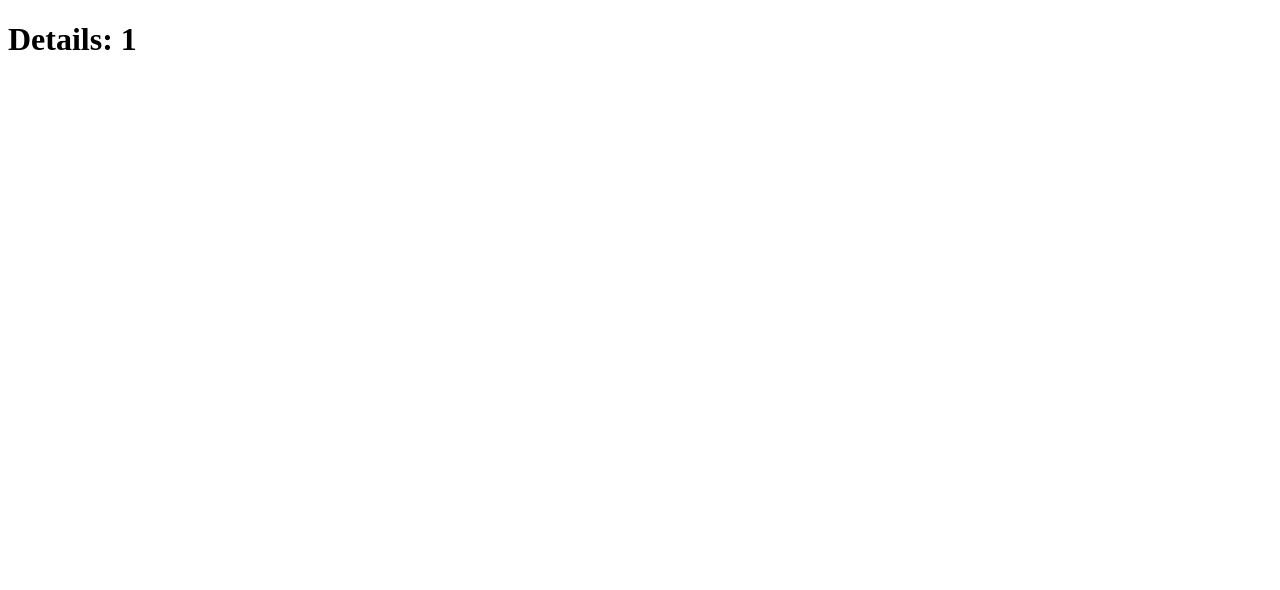
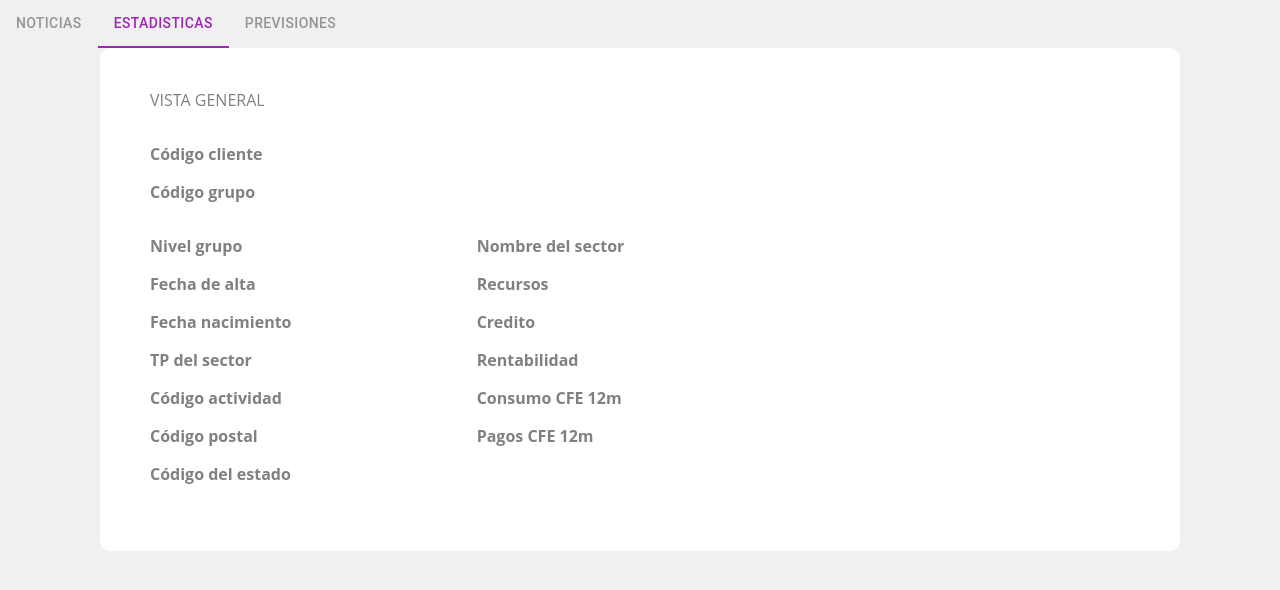
Before and after one commit to VictorGreco/hackathon-bbva-2021-demo, a React (Create React App) app: page /company/1 in a window 1280 px wide. Shown: the top 590 px of the page. Built offline with nearby package versions, Linux system fonts and the light colour scheme; no server answers.

Commit message:
feauture: added detail view

```diff
--- a/package.json
+++ b/package.json
@@ -7,6 +7,7 @@
     "@emotion/styled": "^11.3.0",
     "@mui/core": "^5.0.0-alpha.51",
     "@mui/icons-material": "^5.0.4",
+    "@mui/styles": "^5.0.1",
     "axios": "^0.23.0",
     "mui": "^0.0.1",
     "react": "^17.0.2",
--- /dev/null
+++ b/src/App.css
@@ -0,0 +1,6 @@
+body {
+    max-width: 1980px;
+    margin: 0;
+    padding: 0;
+    background-color: rgba(240, 240, 240, 1);
+}
--- a/src/App.js
+++ b/src/App.js
@@ -1,4 +1,5 @@
 import React from "react";
+import './App.css';
 
 import { BrowserRouter as Router, Route, Switch } from 'react-router-dom';
 
--- a/src/components/details.js
+++ b/src/components/details.js
@@ -1,11 +1,123 @@
 import { useParams } from 'react-router';
+import React, { useEffect } from 'react';
+import axios from 'axios';
+import Grid from '@mui/material/Grid';
+import { makeStyles } from '@mui/styles';
+import ColorTabs from './tabs';
+
+const useStyles = makeStyles({
+    tabsWrapper: {
+        margin: '10px 100px 0px 100px',
+    },
+    mainWrapper: {
+        backgroundColor: '#FFFFFF',
+        margin: '0px 100px 50px 100px',
+        padding: '25px 50px 50px 50px',
+        borderRadius: '10px'
+    },
+    title: {
+        fontSize: '1rem',
+        fontFamily: 'Open Sans',
+        color: 'grey',
+        textTransform: 'uppercase',
+    },
+    metricTitle: {
+        fontSize: '1rem',
+        fontFamily: 'Open Sans',
+        color: 'grey',
+        fontWeight: 'bold',
+    },
+    base: {
+        fontSize: '1rem',
+        fontFamily: 'Open Sans',
+        color: '#CCCCCC',
+    }
+});
 
 
 function Details() {
+    const [metrics, setMetrics] = React.useState([]);
+    const classes = useStyles();
+
     let { companyId } = useParams();
 
+    useEffect(() => {
+        axios.get(`https://hackathon-bbva-21-calc-verde.herokuapp.com/company/${companyId}`)
+            .then(({ data }) => {
+
+                setMetrics(data[0]);
+            })
+
+    }, [companyId])
+
     return (
-        <h1>Details: {companyId}</h1>
+        <Grid>
+            <Grid item xs={12} className={classes.tabsWrapper}>
+                <ColorTabs />
+            </Grid>
+            <Grid item xs={12}>
+                <Grid className={classes.mainWrapper}>
+                    <Grid item xs={6}>
+                        <p className={classes.title}>Vista general</p>
+                        <Grid container>
+                            <Grid item xs={12}>
+                                <p className={classes.metricTitle}>Código cliente</p>
+                                <p className={classes.base}>{metrics.cd_cliente}</p>
+
+                                <p className={classes.metricTitle}>Código grupo</p>
+                                <p className={classes.base}>{metrics.cd_grupo}</p>
+                            </Grid>
+                        </Grid>
+                        <Grid container>
+                            <Grid item xs={4}>
+                                <p className={classes.metricTitle}>Nivel grupo</p>
+                                <p className={classes.base}>{metrics.nivel_grupo}</p>
+
+                                <p className={classes.metricTitle}>Fecha de alta</p>
+                                <p className={classes.base}>{metrics.fh_alta}</p>
+
+                                <p className={classes.metricTitle}>Fecha nacimiento</p>
+                                <p className={classes.base}>{metrics.fh_nacimiento}</p>
+
+                                <p className={classes.metricTitle}>TP del sector</p>
+                                <p className={classes.base}>{metrics.tp_sector}</p>
+
+                                <p className={classes.metricTitle}>Código actividad</p>
+                                <p className={classes.base}>{metrics.cd_actividad}</p>
+
+                                <p className={classes.metricTitle}>Código postal</p>
+                                <p className={classes.base}>{metrics.cd_postal}</p>
+
+                                <p className={classes.metricTitle}>Código del estado</p>
+                                <p className={classes.base}>{metrics.cd_estado}</p>
+
+                            </Grid>
+                            <Grid item xs={4}>
+
+                                <p className={classes.metricTitle}>Nombre del sector</p>
+                                <p className={classes.base}>{metrics.nm_sector}</p>
+
+                                <p className={classes.metricTitle}>Recursos</p>
+                                <p className={classes.base}>{metrics.recursos}</p>
+
+                                <p className={classes.metricTitle}>Credito</p>
+                                <p className={classes.base}>{metrics.credito}</p>
+
+                                <p className={classes.metricTitle}>Rentabilidad</p>
+                                <p className={classes.base}>{metrics.rentabilidad}</p>
+
+                                <p className={classes.metricTitle}>Consumo CFE 12m</p>
+                                <p className={classes.base}>{metrics.consumo_cfe_12m}</p>
+
+                                <p className={classes.metricTitle}>Pagos CFE 12m</p>
+                                <p className={classes.base}>{metrics.pagos_cfe_12m}</p>
+                            </Grid>
+                        </Grid>
+                    </Grid>
+                    <Grid item xs={6}></Grid>
+                </Grid>
+            </Grid>
+        </Grid>
     );
 }
 
--- a/src/components/sortable-table.js
+++ b/src/components/sortable-table.js
@@ -125,7 +125,7 @@ export default function EnhancedTable({ search }) {
     useEffect(() => {
         if (search !== '') {
             console.log(search)
-            const filter = rows.filter((row) => row.cd_cliente.includes(search));
+            const filter = rows.filter((row) => row.cd_cliente.includes(search) || row.nm_sector.includes(search));
 
             setFilteredRows(filter)
         } else {
--- /dev/null
+++ b/src/components/tabs.js
@@ -0,0 +1,28 @@
+import * as React from 'react';
+import Tabs from '@mui/material/Tabs';
+import Tab from '@mui/material/Tab';
+import Box from '@mui/material/Box';
+
+export default function ColorTabs() {
+  const [value, setValue] = React.useState('two');
+
+  const handleChange = (event, newValue) => {
+    setValue(newValue);
+  };
+
+  return (
+    <Box sx={{ width: '100%' }}>
+      <Tabs
+        value={value}
+        onChange={handleChange}
+        textColor="secondary"
+        indicatorColor="secondary"
+        aria-label="secondary tabs example"
+      >
+        <Tab value="one" label="Noticias" disabled />
+        <Tab value="two" label="Estadisticas" />
+        <Tab value="three" label="Previsiones" disabled />
+      </Tabs>
+    </Box>
+  );
+}
```
Also changed, not shown: 1 other file (tests, documents, lock files or other folders).
